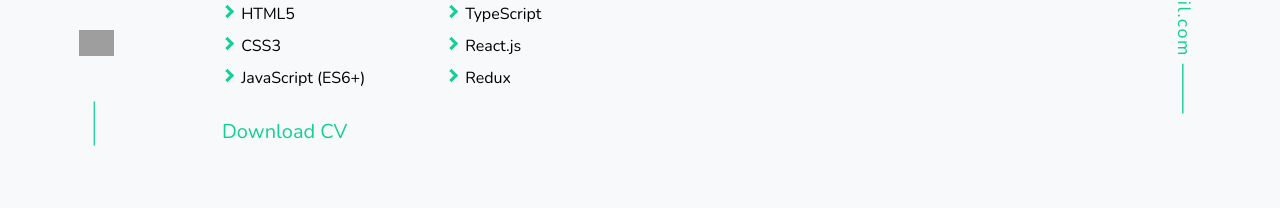
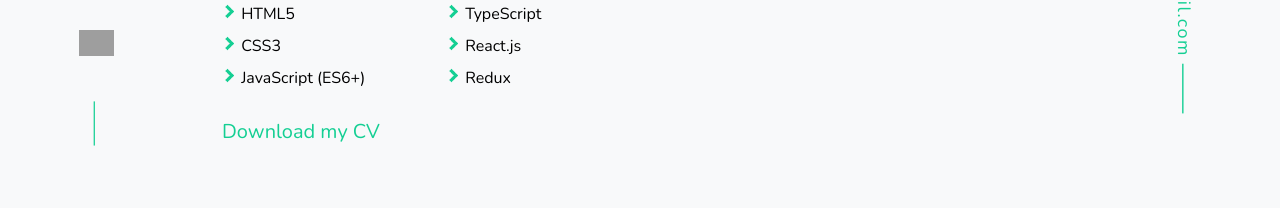
Before and after one commit to filip-ratkovic/Portfolio, a React (Create React App) app: page / in a window 1280 px wide. Shown: the part 1296-1504 px from the top of the page. Built offline with nearby package versions, Linux system fonts and the light colour scheme; grey boxes are pictures that could not be loaded; a web font is replaced by a local one.

Commit message:
Change about

```diff
--- a/src/pages/About/About.jsx
+++ b/src/pages/About/About.jsx
@@ -67,7 +67,7 @@
               </li>
             </ul>
           </div>
-          <p style={{cursor:'pointer'}}  onClick={downloadFile}><span className='text-important'>Download CV</span></p>
+          <p style={{cursor:'pointer'}}  onClick={downloadFile}><span className='text-important'>Download my CV</span></p>
 
         </div>
         <aside className="side-email">
```
